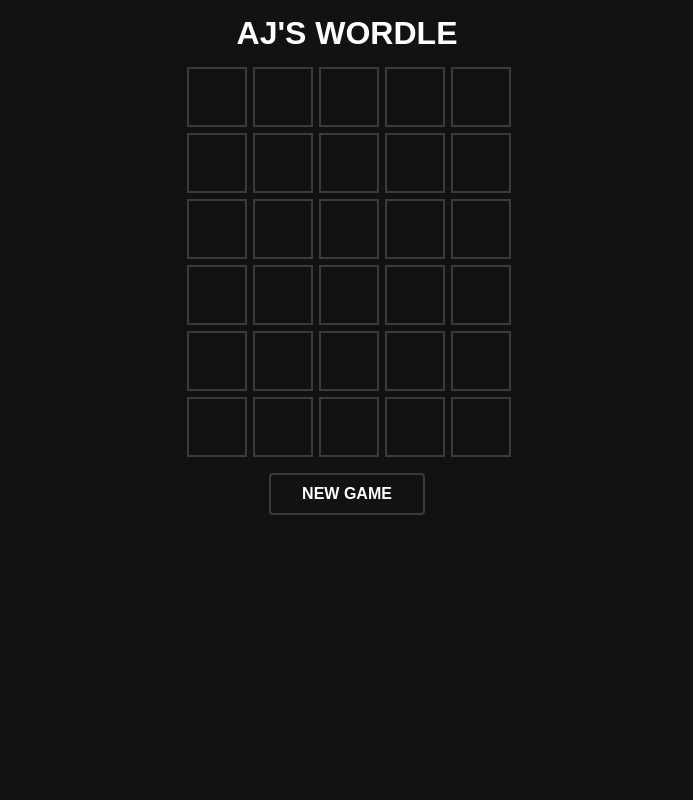
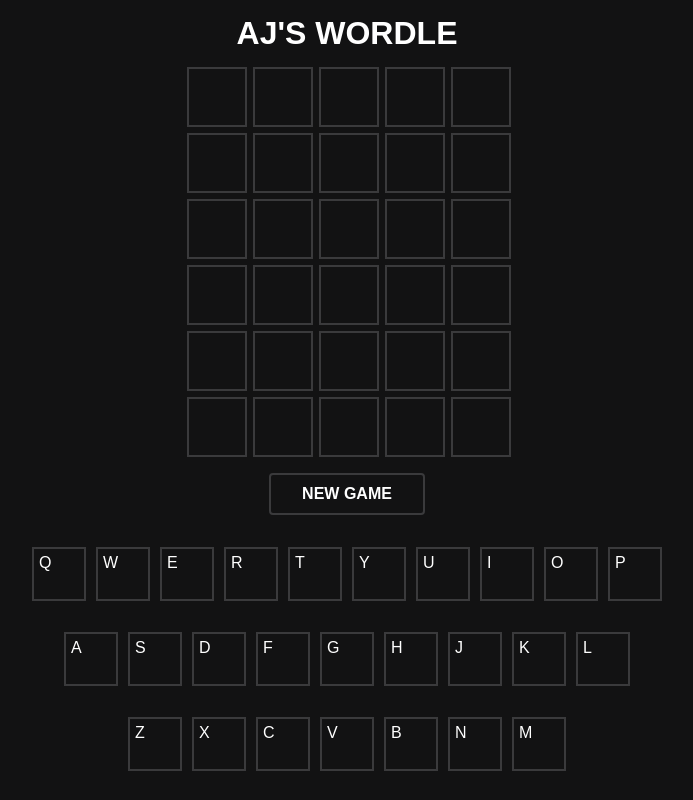
Before and after one commit to TheAustinMiller/angular-wordle, an Angular app: page / in a window 1280 px wide. Shown: the whole page, without its empty margins (293-986 px from the left). Built offline with nearby package versions, Linux system fonts and the light colour scheme.

Commit message:
Added keyboard and handled keyboard coloring logic

```diff
--- a/src/app/app.component.css
+++ b/src/app/app.component.css
@@ -6,6 +6,7 @@
   color: white;
   min-height: 100vh;
   font-family: sans-serif;
+  padding-bottom: 160px;
 }
 
 header {
@@ -67,6 +68,10 @@ button {
   color: white;
 }
 
+.miss {
+  background-color: #565758;
+}
+
 .present {
   background-color: #c9b458; /* yellow */
   border-color: #c9b458;
--- a/src/app/app.component.html
+++ b/src/app/app.component.html
@@ -13,3 +13,5 @@
 <div class="reset">
   <button (click)="reset()">new game</button>
 </div>
+
+<app-keyboard [keyStatusMap]="keyStatusMap"></app-keyboard>
--- a/src/app/app.component.ts
+++ b/src/app/app.component.ts
@@ -18,6 +18,8 @@ export class AppComponent implements OnInit {
   gridColors: string[] = [];
   allowedGuesses: Set<string> = new Set();
   answer: string = '';
+
+  keyStatusMap: Map<string, string> = new Map();
 
   wordIndex: number = 0;
   letterIndex: number = 0;
@@ -64,6 +66,7 @@ export class AppComponent implements OnInit {
     this.wordIndex = 0;
     this.letterIndex = 0;
     this.gameOver = false;
+    this.keyStatusMap = new Map();
 
     this.gridLetters = Array.from({ length: this.rows * this.cols }, () => '');
     this.gridColors = Array.from({ length: this.rows * this.cols }, () => '');
@@ -105,6 +108,7 @@ export class AppComponent implements OnInit {
       for (let i = 0; i < this.cols; i++) {
         if (guessArray[i] === answerArray[i]) {
           colors[i] = 'correct';
+          this.keyStatusMap.set(guessArray[i], "correct");
           letterUsed[i] = true;
         }
       }
@@ -138,6 +142,8 @@ export class AppComponent implements OnInit {
         if (guessArray[i] === answerArray[i]) {
           colors[i] = 'correct';
           letterUsed[i] = true;
+          this.keyStatusMap.set(guessArray[i], "correct");
+          console.log(guessArray[i] + " is correct!");
         }
       }
 
@@ -152,6 +158,10 @@ export class AppComponent implements OnInit {
         if (indexInAnswer !== -1) {
           colors[i] = 'present';
           letterUsed[indexInAnswer] = true;
+          if (this.keyStatusMap.get(guessArray[i]) !== "correct") {
+            this.keyStatusMap.set(guessArray[i], "present");
+            console.log(guessArray[i] + " is present!");
+          }
         }
       }
 
@@ -159,6 +169,10 @@ export class AppComponent implements OnInit {
       for (let i = 0; i < this.cols; i++) {
         const cellIndex = this.wordIndex * this.cols + i;
         this.gridColors[cellIndex] = colors[i];
+        if (this.gridColors[cellIndex] === 'absent') {
+          this.keyStatusMap.set(guessArray[i], 'miss');
+          console.log(guessArray[i] + " is a miss!");
+        }
       }
 
       this.wordIndex++;
--- a/src/app/app.module.ts
+++ b/src/app/app.module.ts
@@ -2,10 +2,12 @@ import { NgModule } from '@angular/core';
 import { BrowserModule } from '@angular/platform-browser';
 import { HttpClientModule } from '@angular/common/http';
 import { AppComponent } from './app.component';
+import { KeyboardComponent } from './keyboard/keyboard.component';
 
 @NgModule({
   declarations: [
-    AppComponent
+    AppComponent,
+    KeyboardComponent
   ],
   imports: [
     BrowserModule,
--- /dev/null
+++ b/src/app/keyboard/keyboard.component.css
@@ -0,0 +1,48 @@
+:host {
+  position: fixed;
+  bottom: 0;
+  left: 0;
+  width: 100%;
+  background-color: #121213;
+  padding: 10px 0;
+  display: flex;
+  flex-direction: column;
+  align-items: center;
+  z-index: 1000;
+}
+
+.keyboard {
+  /* border: 2px solid #3a3a3c; */
+}
+
+label {
+  height: 40px;
+  width: 40px;
+  margin: 5px;
+  padding: 5px;
+  border: 2px solid #3a3a3c;
+}
+
+.keyboard-row {
+  display: flex;
+  margin: 7px;
+  padding: 7px;
+  justify-content: center;
+  align-items: center;
+}
+
+label.correct {
+  background-color: #6aaa64; /* green */
+  border-color: #6aaa64;
+  color: white;
+}
+
+label.miss {
+  background-color: #565758;
+}
+
+label.present {
+  background-color: #c9b458; /* yellow */
+  border-color: #c9b458;
+  color: white;
+}
--- /dev/null
+++ b/src/app/keyboard/keyboard.component.html
@@ -0,0 +1,17 @@
+<div class="keyboard">
+  <div class="keyboard-row">
+    <label *ngFor="let key of row1" [ngClass]="keyStatusMap.get(key)">
+      {{ key }}
+    </label>
+  </div>
+  <div class="keyboard-row">
+    <label *ngFor="let key of row2" [ngClass]="keyStatusMap.get(key)">
+      {{ key }}
+    </label>
+  </div>
+  <div class="keyboard-row">
+    <label *ngFor="let key of row3" [ngClass]="keyStatusMap.get(key)">
+      {{ key }}
+    </label>
+  </div>
+</div>
--- /dev/null
+++ b/src/app/keyboard/keyboard.component.ts
@@ -0,0 +1,14 @@
+import { Component, Input } from '@angular/core';
+
+@Component({
+  selector: 'app-keyboard',
+  templateUrl: './keyboard.component.html',
+  styleUrls: ['./keyboard.component.css']
+})
+export class KeyboardComponent {
+  row1 = ['Q', 'W', 'E', 'R', 'T', 'Y', 'U', 'I', 'O', 'P'];
+  row2 = ['A', 'S', 'D', 'F', 'G', 'H', 'J', 'K', 'L'];
+  row3 = ['Z', 'X', 'C', 'V', 'B', 'N', 'M'];
+
+  @Input() keyStatusMap: Map<string, string> = new Map();
+}
--- a/src/styles.css
+++ b/src/styles.css
@@ -2,4 +2,16 @@ html, body {
   height: 100%;
   margin: 0;
   background-color: #121213;
+  overflow: hidden;
 }
+
+app-root {
+  display: flex;
+  flex-direction: column;
+  height: 100%;
+}
+
+:host {
+  height: 100%;
+  overflow: hidden;
+}
```
Also changed, not shown: 1 other file (tests, documents, lock files or other folders).
